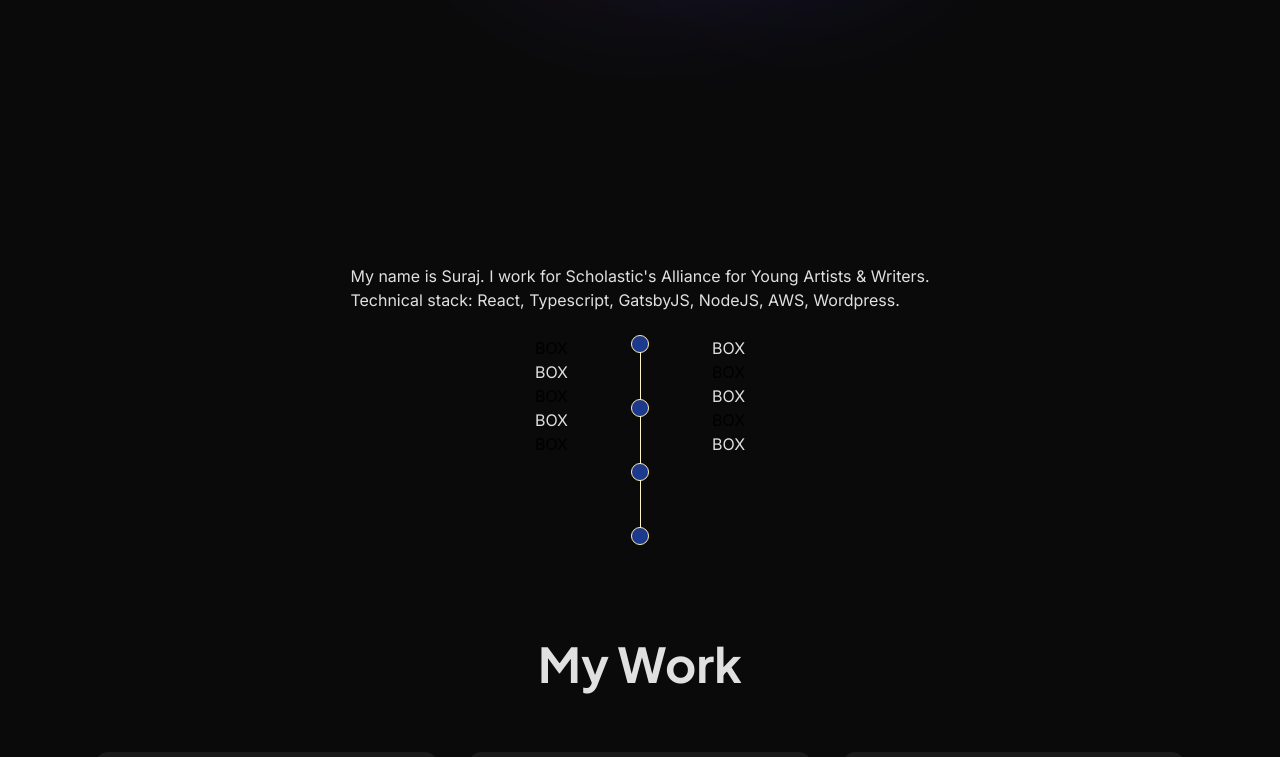
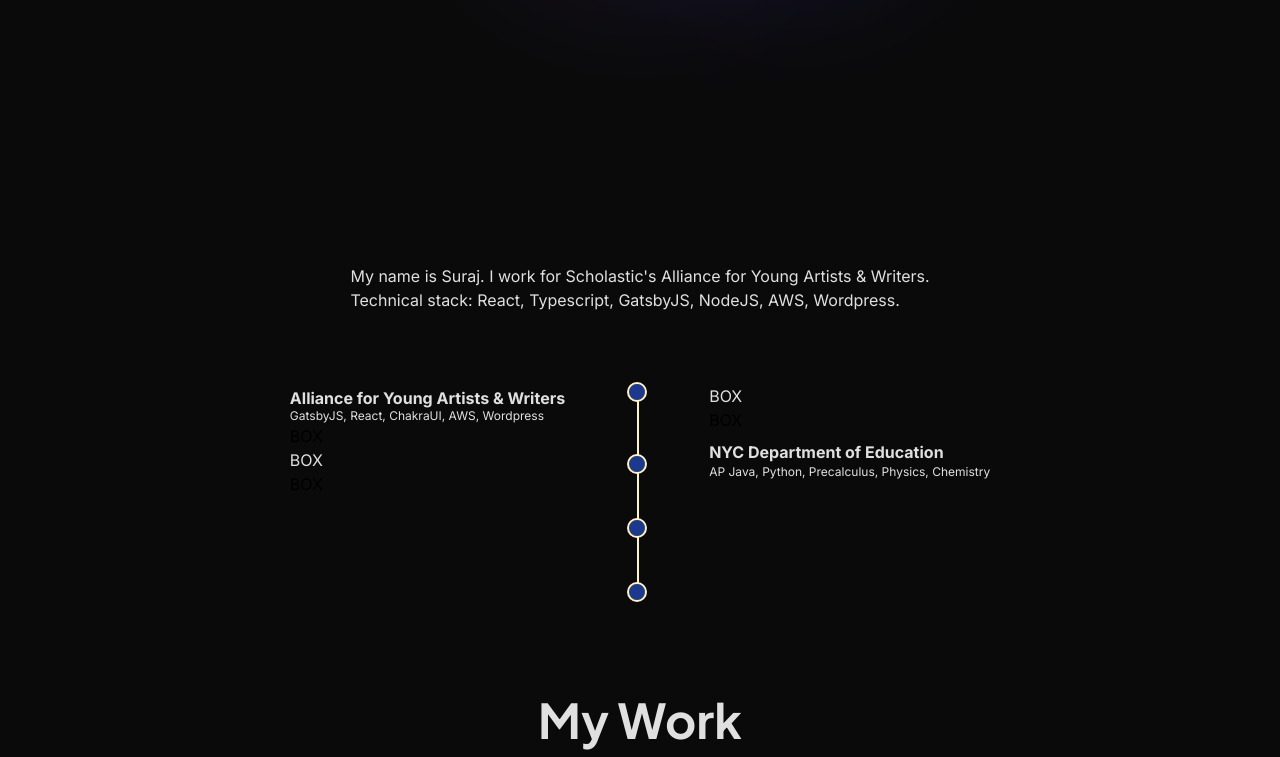
Before and after one commit to surajgopal85/my-dev-portfolio, a React (Vite) app: page / in a window 1280 px wide. Shown: the part 592-1349 px from the top of the page. Built offline with nearby package versions, Linux system fonts and the light colour scheme.

Commit message:
experience timeline with bolded employers, text-xs descriptions prototyped

```diff
--- a/src/About.tsx
+++ b/src/About.tsx
@@ -2,7 +2,7 @@
 
 export const About: React.FC = () => {
     return (
-        <div className="flex flex-col justify-center py-6 mt-8">
+        <div className="flex flex-col justify-center py-6 mt-8 mb-12">
             <p>My name is Suraj. I work for Scholastic's Alliance for Young Artists & Writers.</p>
             <p>Technical stack:
             React, Typescript, GatsbyJS, NodeJS, AWS, Wordpress.</p>
--- a/src/Experience.tsx
+++ b/src/Experience.tsx
@@ -2,44 +2,29 @@
     return (
         <div className="flex flex-row">
             <div className="border-gray-200 mr-16">
-                <div className="text-black">BOX</div>
-                <div>BOX</div>
+                <div className="font-bold translate-y-0.5">Alliance for Young Artists & Writers</div>
+                <div><p className="text-xs">GatsbyJS, React, ChakraUI, AWS, Wordpress</p></div>
                 <div className="text-black">BOX</div>
                 <div>BOX</div>
                 <div className="text-black">BOX</div>
             </div>
             <div className="flex justify-center flex-col gap-0">
-                <div className="rounded-full w-4 h-4 outline-amber-100 outline-1 bg-blue-900"></div>
-                <div className="h-12 border-l-1 translate-x-2 border-amber-100"></div>
-                <div className="rounded-full w-4 h-4 outline-amber-100 outline-1 bg-blue-900"></div>
-                <div className="h-12 border-l-1 translate-x-2 border-amber-100"></div>
-                <div className="rounded-full w-4 h-4 outline-amber-100 outline-1 bg-blue-900"></div>
-                <div className="h-12 border-l-1 translate-x-2 border-amber-100"></div>
-                <div className="rounded-full w-4 h-4 outline-amber-100 outline-1 bg-blue-900"></div>
+                <div className="rounded-full w-4 h-4 outline-amber-100 outline-2 bg-blue-900"></div>
+                <div className="h-14 border-l-2 translate-x-2 border-amber-100"></div>
+                <div className="rounded-full w-4 h-4 outline-amber-100 outline-2 bg-blue-900"></div>
+                <div className="h-12 border-l-2 translate-x-2 border-amber-100"></div>
+                <div className="rounded-full w-4 h-4 outline-amber-100 outline-2 bg-blue-900"></div>
+                <div className="h-12 border-l-2 translate-x-2 border-amber-100"></div>
+                <div className="rounded-full w-4 h-4 outline-amber-100 outline-2 bg-blue-900"></div>
             </div>
-            {/* <ol className="relative border-s border-gray-200 dark:border-gray-700">
-                <div className="rounded-full w-4 h-4 bg-blue-900"></div>
-                <li className="mb-10 ms-4">
-                    <p className="text-black">text</p>
-                </li>
-                <li className="mb-10 ms-4">
-                    <p className="text-black">text</p>
-                </li>
-                <li className="mb-10 ms-4">
-                    <p className="text-black">text</p>
-                </li>
-            </ol> */}
-            {/* <ol className="relative border-e border-gray-200 dark:border-gray-700">
-                <li className="mb-10 ms-4">
-                    <p>text</p>
-            </li>
-            </ol> */}
             <div className="border-gray-200 ml-16">
                 <div>BOX</div>
                 <div className="text-black">BOX</div>
-                <div>BOX</div>
-                <div className="text-black">BOX</div>
-                <div>BOX</div>
+                {/* <div className="text-black">BOX</div> */}
+                <div className="mt-2">
+                    <div className="font-bold">NYC Department of Education</div>
+                    <div className="text-xs">AP Java, Python, Precalculus, Physics, Chemistry</div>
+                </div>
             </div>
         </div>
     );
```
